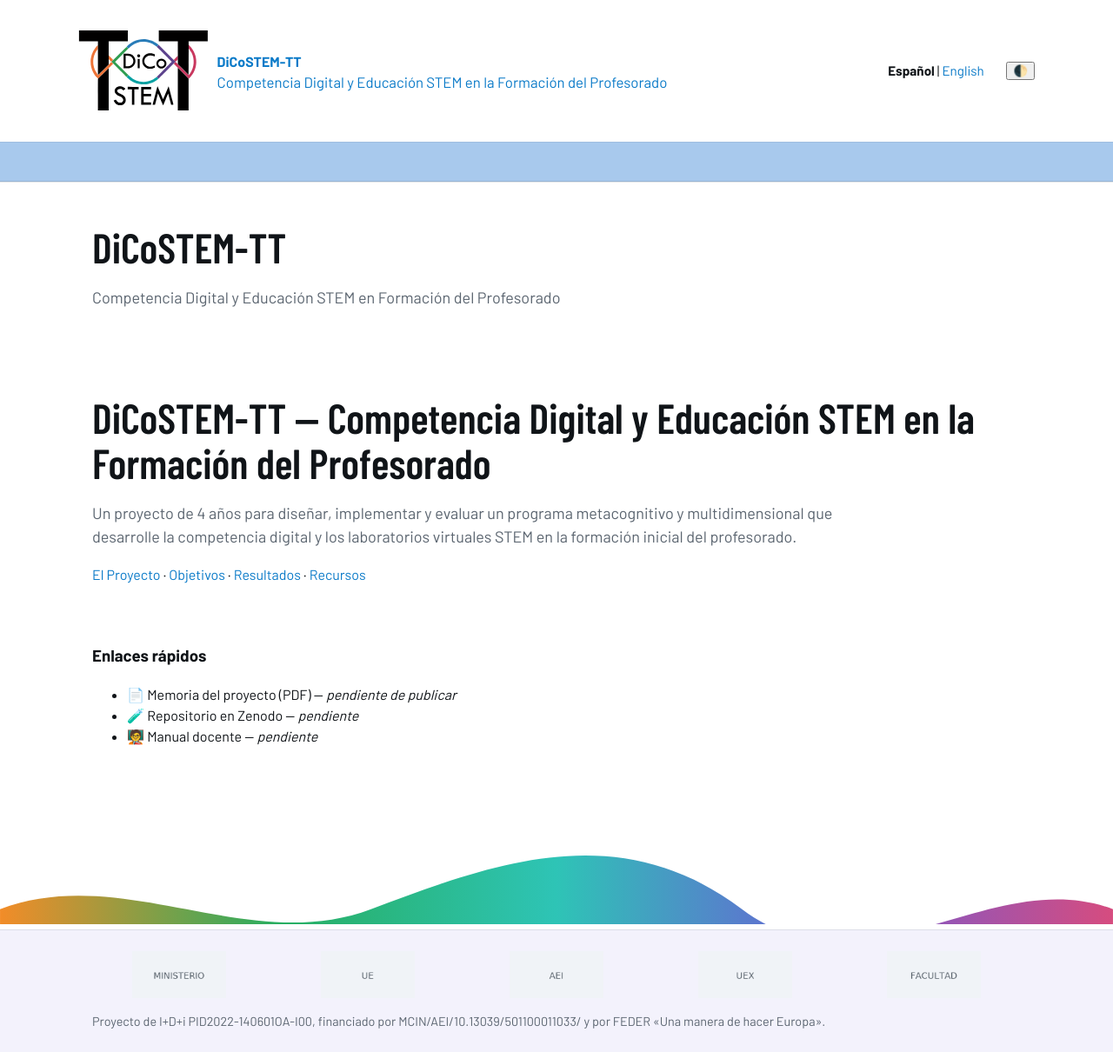
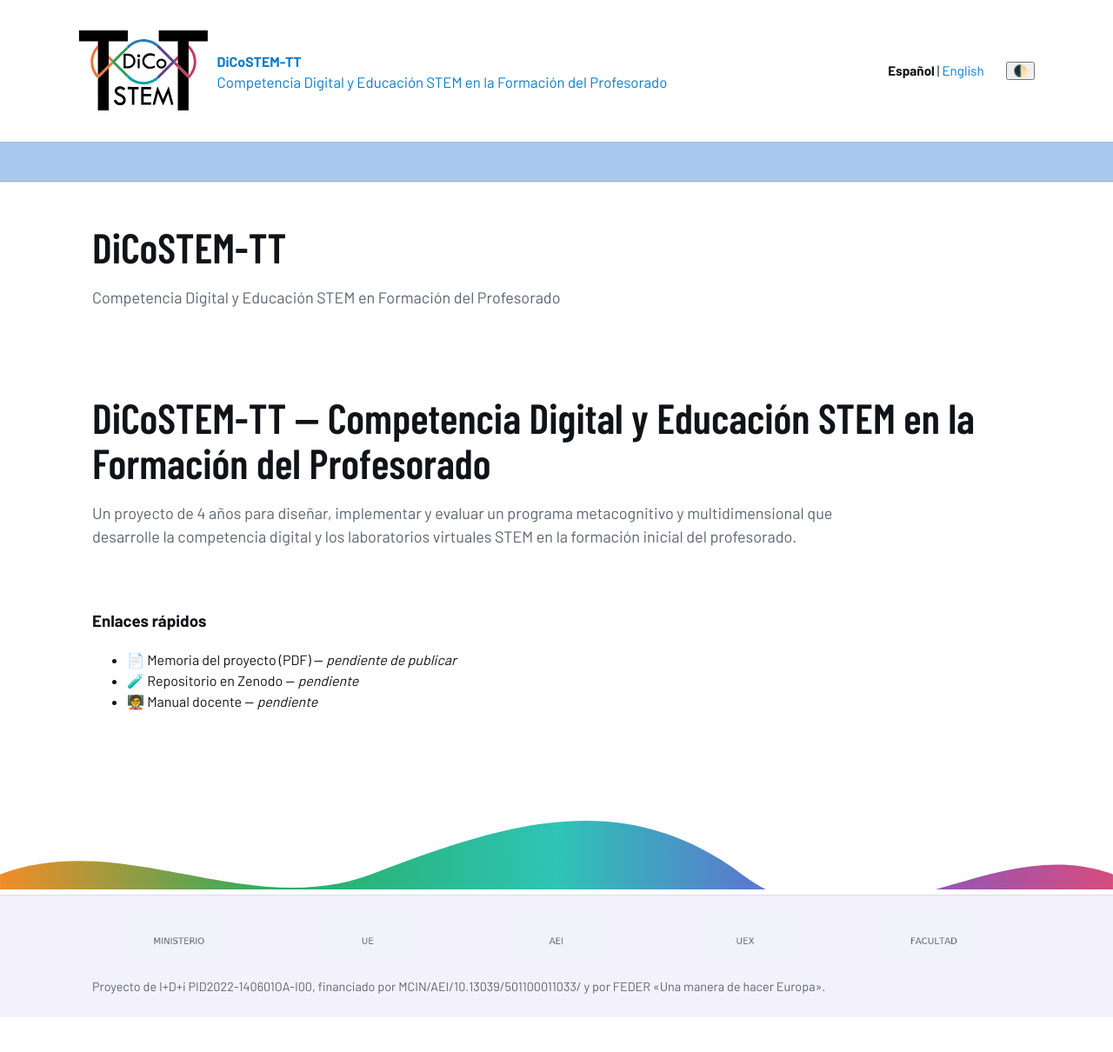
Before and after one commit to DiCoSTEM-TT/dicostem-tt.github.io, a Jekyll site: the page built from es/index.md, in a window 1280 px wide. Shown: the whole page at 87% size. Built offline with Jekyll 4.4.1, drawn with Linux system fonts in a browser that asks for light colours; comment, search, counter and statistics services are not loaded; after the commit the page ends 1170 px from its top, so only the background shows below that.

Commit message:
Update index.md

```diff
--- a/es/index.md
+++ b/es/index.md
@@ -7,12 +7,7 @@ permalink: /es/
 <div class="hero">
   <h1>DiCoSTEM‑TT — Competencia Digital y Educación STEM en la Formación del Profesorado</h1>
   <p class="subtitle">Un proyecto de 4 años para diseñar, implementar y evaluar un programa metacognitivo y multidimensional que desarrolle la competencia digital y los laboratorios virtuales STEM en la formación inicial del profesorado.</p>
-  <p>
-    <a href="/es/proyecto/" class="button">El Proyecto</a> ·
-    <a href="/es/objetivos/">Objetivos</a> ·
-    <a href="/es/resultados/">Resultados</a> ·
-    <a href="/es/recursos/">Recursos</a>
-  </p>
+
 </div>
 
 ### Enlaces rápidos
```
